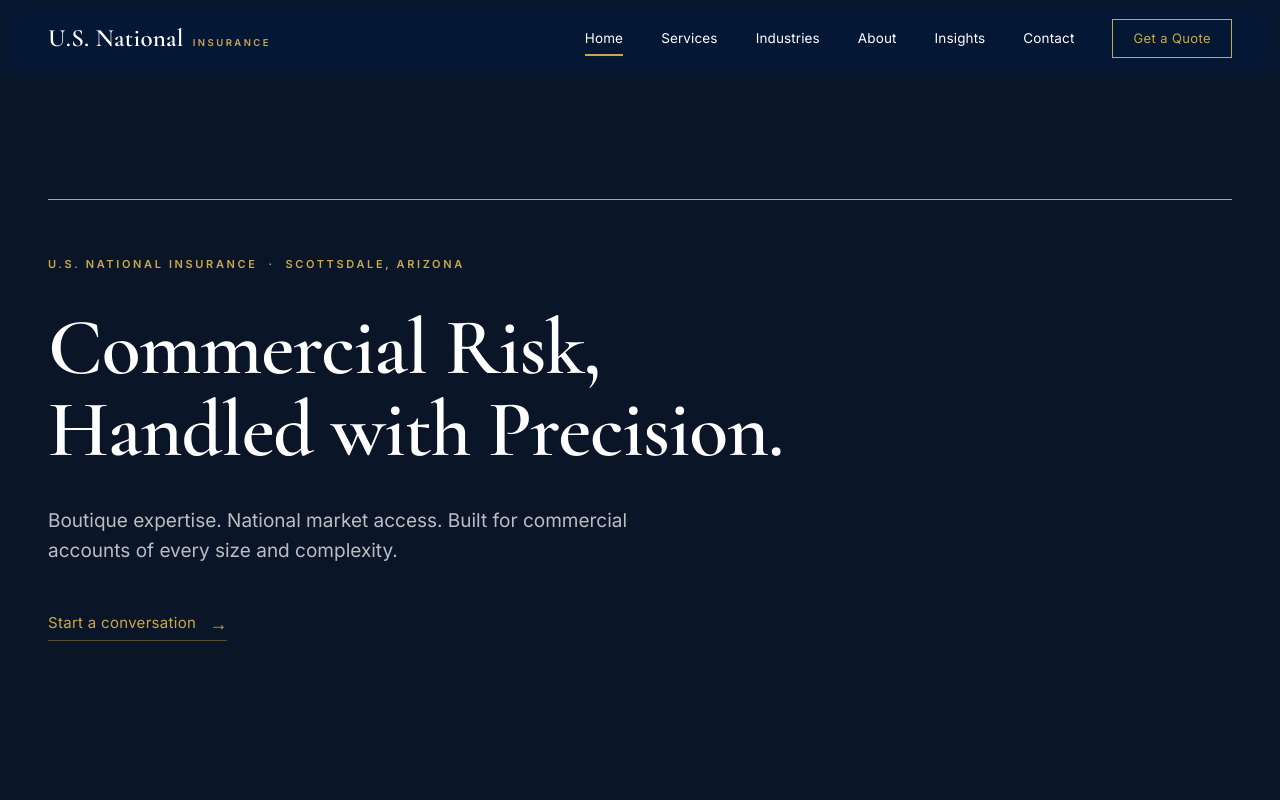
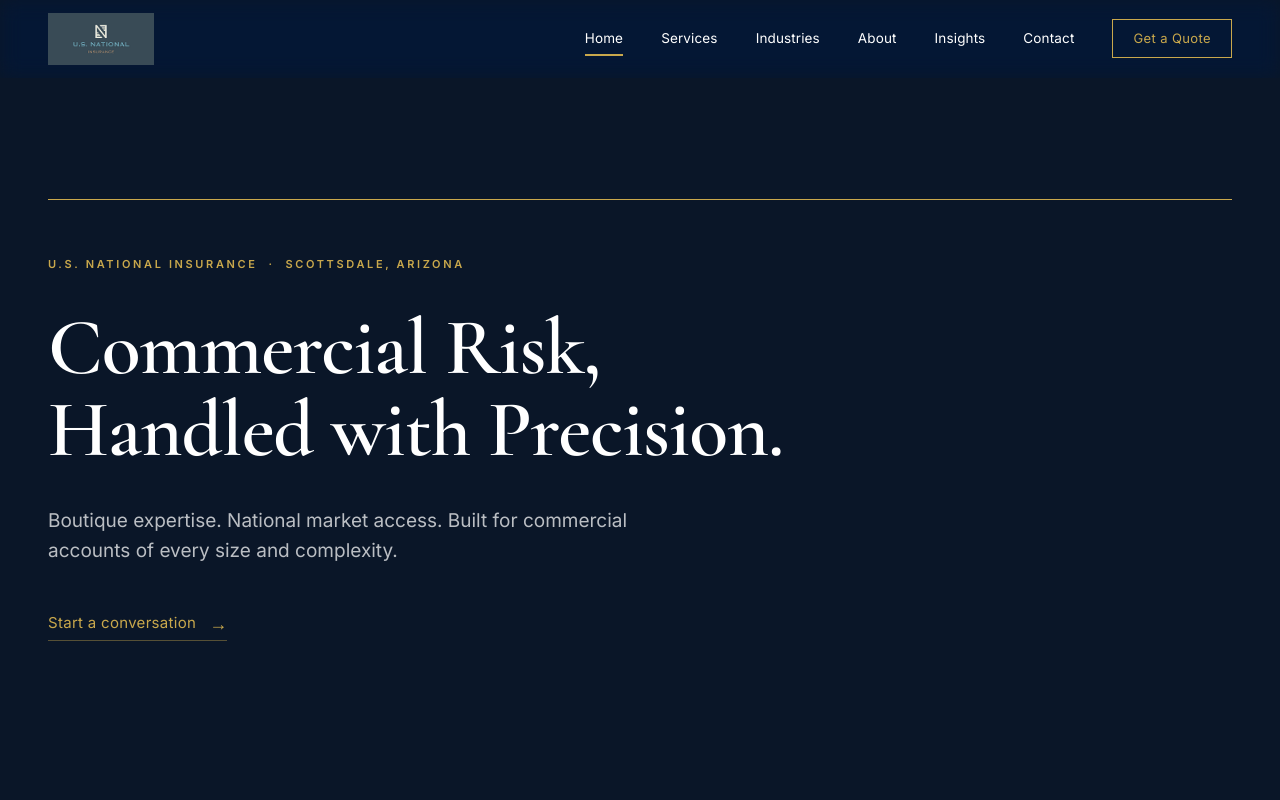
Before and after one commit to jneillusn/new-usn-website, a Next.js app: page / in a window 1280 px wide. Shown: the top 800 px of the page. Built offline with nearby package versions, Linux system fonts and the light colour scheme.

Commit message:
Brand: replace text wordmark with USN logo in nav and footer

```diff
--- a/src/components/Footer.tsx
+++ b/src/components/Footer.tsx
@@ -31,35 +31,13 @@
         >
           {/* Col 1 — Brand */}
           <div>
-            <div
-              style={{
-                display: "flex",
-                alignItems: "baseline",
-                gap: 9,
-                marginBottom: 22,
-              }}
-            >
-              <span
-                style={{
-                  fontFamily: "var(--font-cormorant), Georgia, serif",
-                  fontSize: 25,
-                  fontWeight: 600,
-                  color: "#ffffff",
-                }}
-              >
-                U.S. National
-              </span>
-              <span
-                style={{
-                  fontSize: 9.5,
-                  fontWeight: 600,
-                  letterSpacing: "0.26em",
-                  textTransform: "uppercase",
-                  color: "#C9A84C",
-                }}
-              >
-                Insurance
-              </span>
+            <div style={{ marginBottom: 22 }}>
+              {/* eslint-disable-next-line @next/next/no-img-element */}
+              <img
+                src="/usn-logo.png"
+                alt="U.S. National Insurance"
+                style={{ height: 72, width: "auto" }}
+              />
             </div>
             <p
               style={{
--- a/src/components/Nav.tsx
+++ b/src/components/Nav.tsx
@@ -61,35 +61,15 @@
           style={{
             textDecoration: "none",
             display: "flex",
-            alignItems: "baseline",
-            gap: 9,
+            alignItems: "center",
           }}
         >
-          <span
-            style={{
-              fontFamily: "var(--font-cormorant), Georgia, serif",
-              fontSize: 25,
-              fontWeight: 600,
-              color: fg,
-              letterSpacing: "0.01em",
-              transition: "color 450ms ease",
-            }}
-          >
-            U.S. National
-          </span>
-          <span
-            style={{
-              fontFamily: "var(--font-inter), sans-serif",
-              fontSize: 9.5,
-              fontWeight: 600,
-              letterSpacing: "0.26em",
-              textTransform: "uppercase",
-              color: "#C9A84C",
-              paddingBottom: 2,
-            }}
-          >
-            Insurance
-          </span>
+          {/* eslint-disable-next-line @next/next/no-img-element */}
+          <img
+            src="/usn-logo.png"
+            alt="U.S. National Insurance"
+            style={{ height: 52, width: "auto" }}
+          />
         </Link>
 
         <nav style={{ display: "flex", alignItems: "center", gap: 38 }}>
```
Also changed, not shown: public/usn-logo.png (added).
